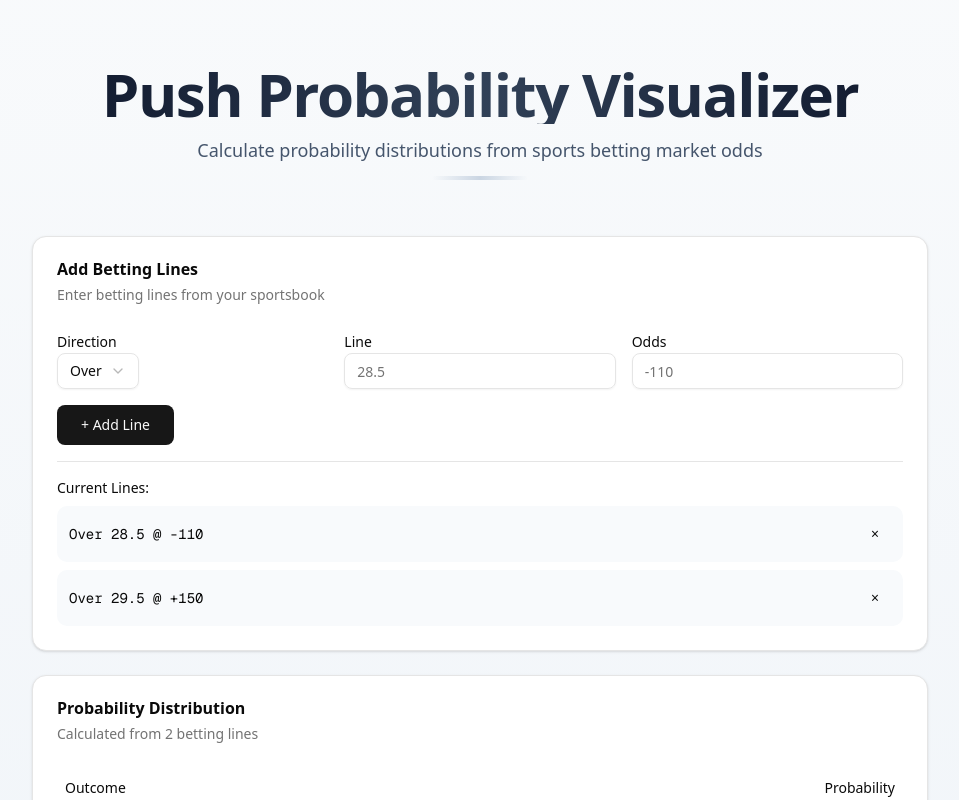
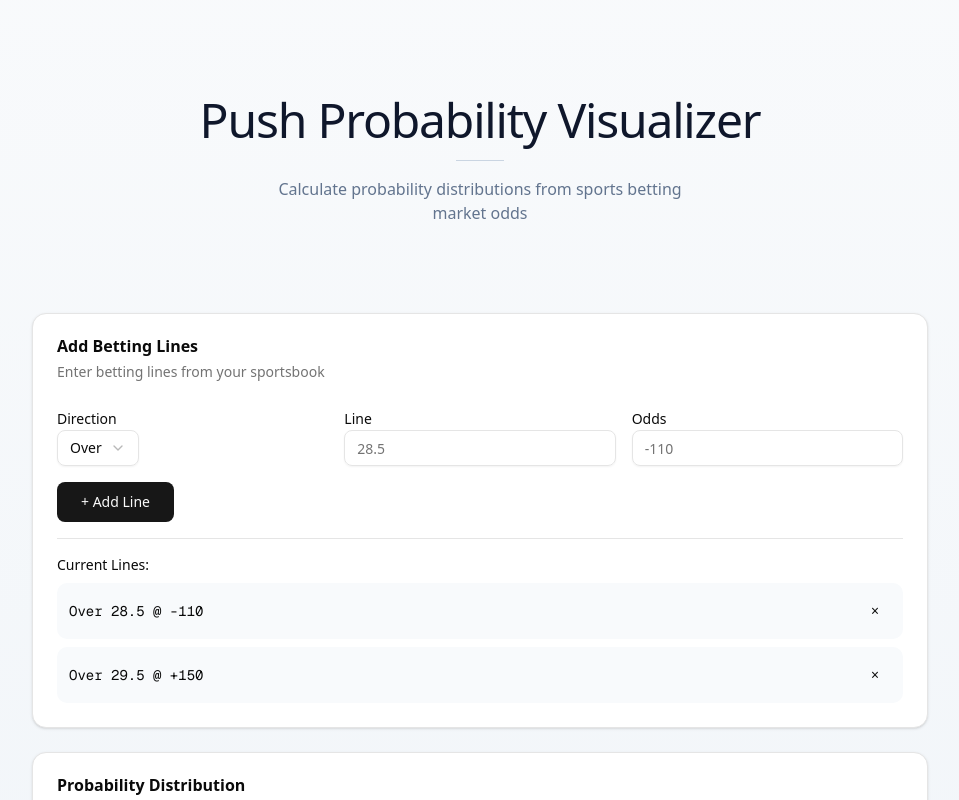
Before and after one commit to jorge-castello/oddscout-distribution-calculator, a Next.js app: page / in a window 1280 px wide. Shown: the top 800 px of the page, without its empty margins (160-1119 px from the left). Built offline with nearby package versions, Linux system fonts and the light colour scheme.

Commit message:
Switch to minimal elegant header: light font, more whitespace, subtle line

```diff
--- a/app/page.tsx
+++ b/app/page.tsx
@@ -56,14 +56,16 @@ export default function Home() {
     <div className="min-h-screen bg-gradient-to-b from-slate-50 to-slate-100 dark:from-slate-950 dark:to-slate-900 p-4 sm:p-8">
       <div className="max-w-4xl mx-auto space-y-6">
         {/* Header */}
-        <div className="text-center space-y-3 py-8">
-          <h1 className="text-4xl sm:text-5xl md:text-6xl font-bold tracking-tight bg-gradient-to-r from-slate-900 via-slate-700 to-slate-900 dark:from-slate-100 dark:via-slate-300 dark:to-slate-100 bg-clip-text text-transparent">
-            Push Probability Visualizer
-          </h1>
-          <p className="text-base sm:text-lg text-slate-600 dark:text-slate-400 max-w-2xl mx-auto">
-            Calculate probability distributions from sports betting market odds
-          </p>
-          <div className="w-24 h-1 mx-auto bg-gradient-to-r from-transparent via-slate-300 dark:via-slate-700 to-transparent rounded-full" />
+        <div className="text-center space-y-6 py-12 sm:py-16">
+          <div className="space-y-4">
+            <h1 className="text-4xl sm:text-5xl font-light tracking-tight text-slate-900 dark:text-slate-50">
+              Push Probability Visualizer
+            </h1>
+            <div className="w-12 h-px mx-auto bg-slate-300 dark:bg-slate-700" />
+            <p className="text-sm sm:text-base text-slate-500 dark:text-slate-400 max-w-md mx-auto font-light">
+              Calculate probability distributions from sports betting market odds
+            </p>
+          </div>
         </div>
 
         {/* Form Card */}
```
